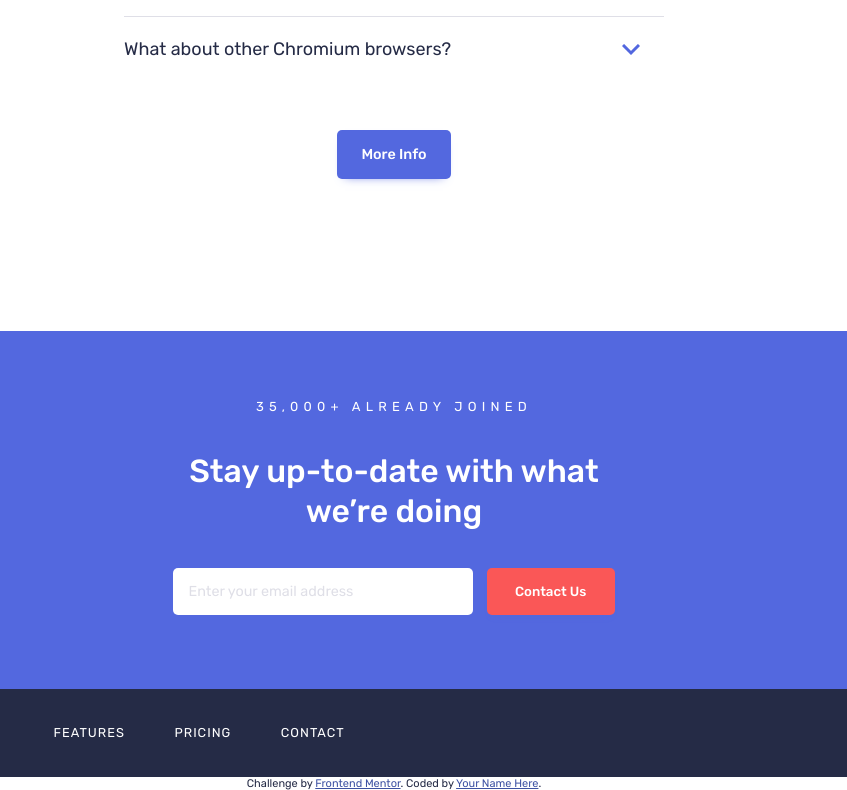
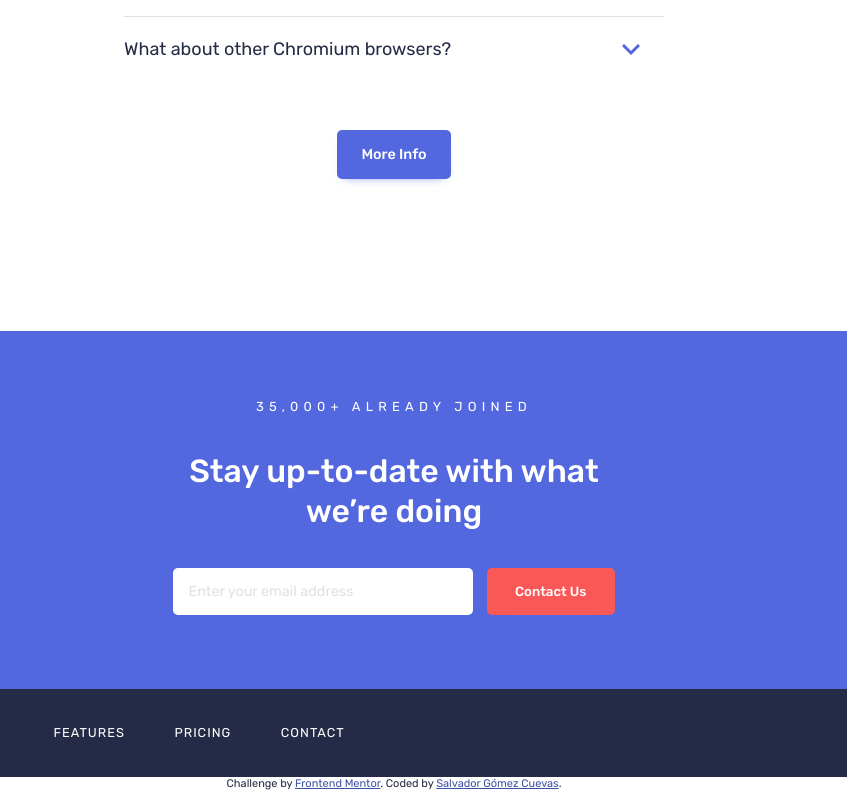
Before and after one commit to NightlyFlux/bookmark-landing-challenge, a plain HTML site: page index.html in a window 1280 px wide. Shown: the part 2843-3633 px from the top of the page, 246-1093 px from the left. Drawn offline with Linux system fonts and the light colour scheme.

Commit message:
Added authot

```diff
--- a/index.html
+++ b/index.html
@@ -322,7 +322,7 @@
         Challenge by
         <a href="https://www.frontendmentor.io?ref=challenge" target="_blank"
           >Frontend Mentor</a
-        >. Coded by <a href="#">Your Name Here</a>.
+        >. Coded by <a href="#">Salvador Gómez Cuevas</a>.
       </p>
     </div>
   </body>
```
